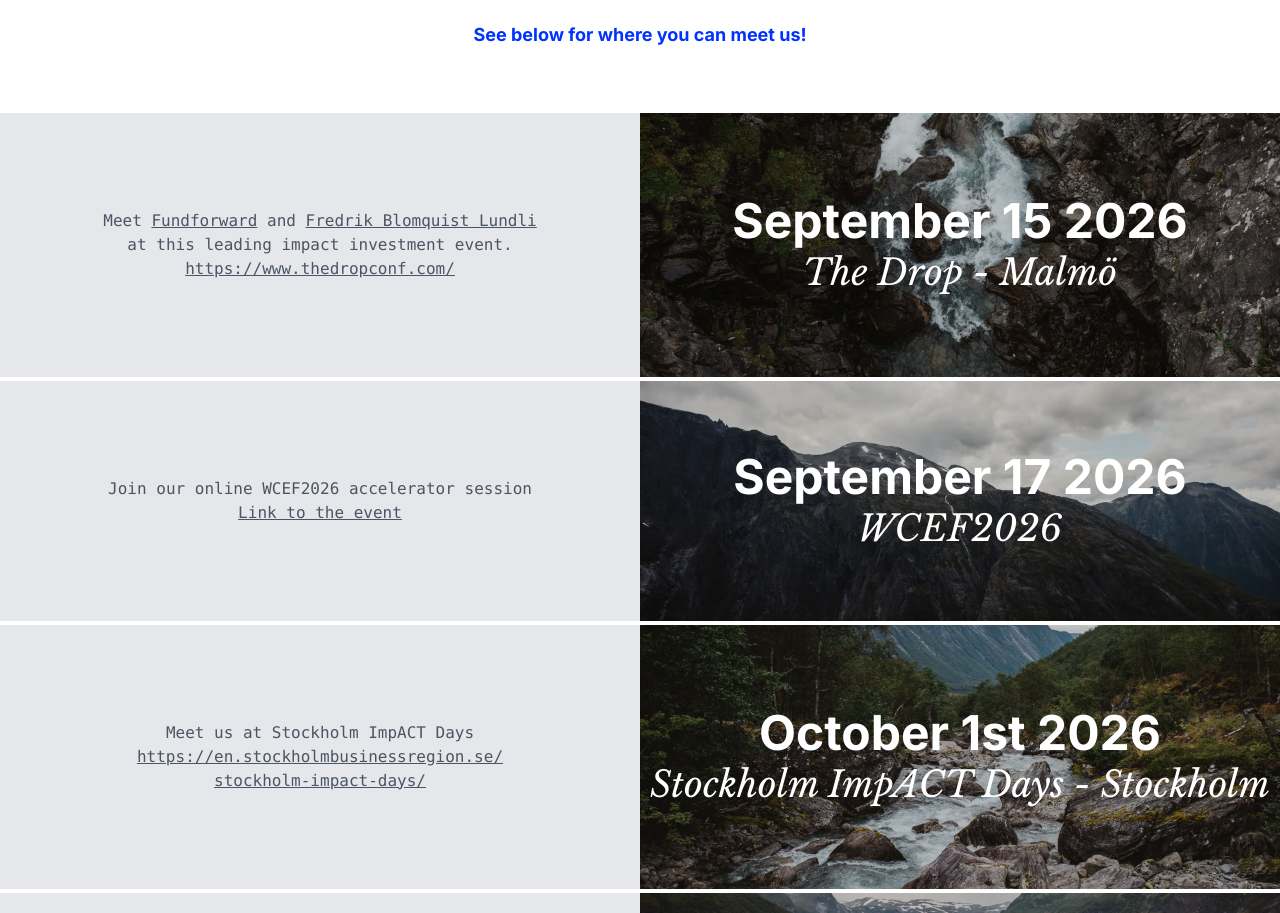
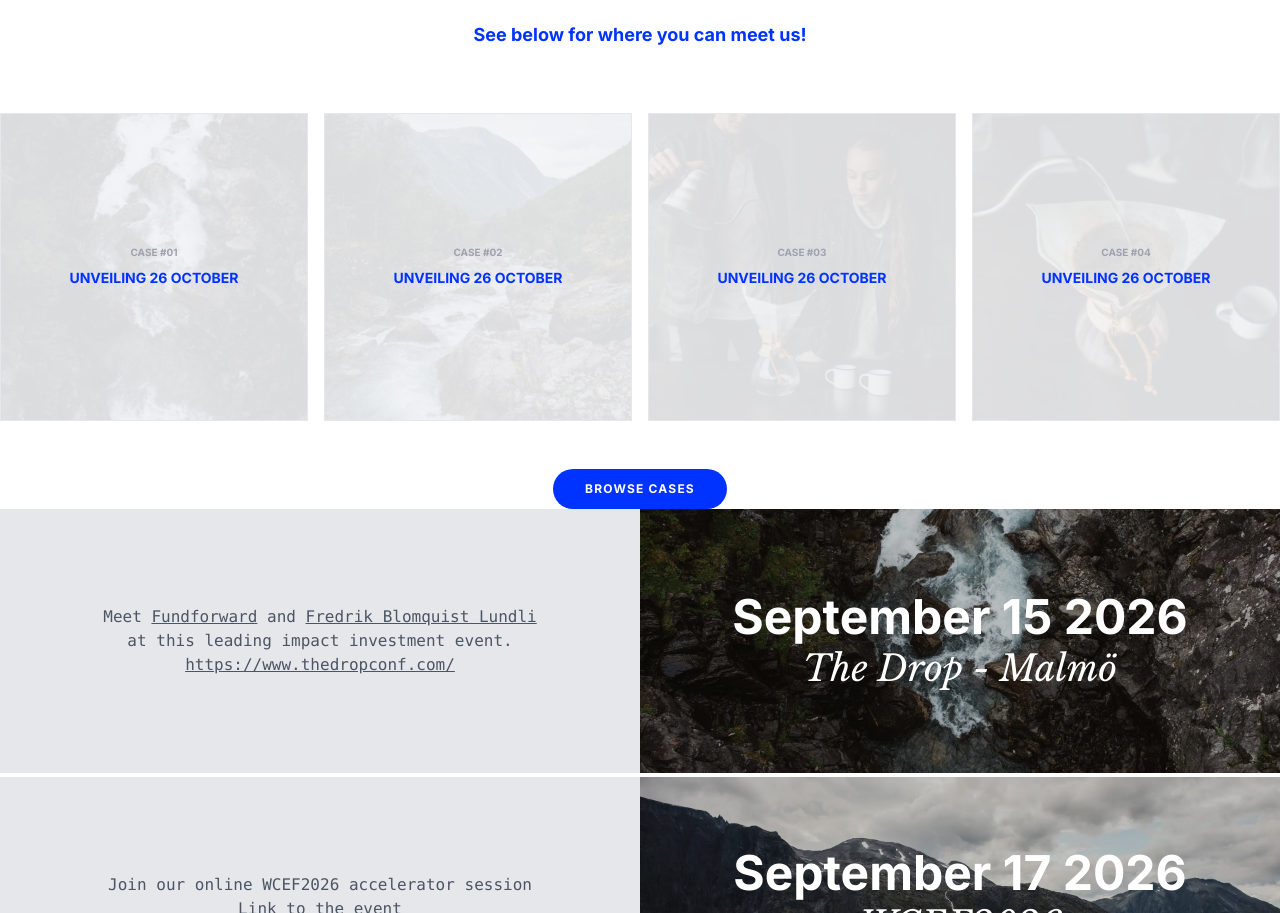
Before and after one commit to lernmark/nci, a plain HTML site: page index.html in a window 1280 px wide. Shown: the part 3419-4332 px from the top of the page. Drawn offline with nearby package versions, Linux system fonts and the light colour scheme.

Commit message:
New events

```diff
--- a/index.html
+++ b/index.html
@@ -329,6 +329,55 @@
             <p class="text-[#0033FF] text-lg font-bold">See below for where you can meet us!</p>
         </div>
 
+        <div class="grid grid-cols-1 sm:grid-cols-2 lg:grid-cols-4 gap-4">
+            <div
+                class="relative aspect-[16/4] md:aspect-square bg-gray-100 overflow-hidden flex flex-col items-center justify-center border border-gray-200 group">
+                <img src="images/DTS_NORDIC_by Gregory Woodman_002.webp"
+                    class="absolute inset-0 w-full h-full object-cover opacity-10 group-hover:opacity-20 transition"
+                    alt="">
+                <div class="relative z-10 text-center">
+                    <p class="text-[10px] uppercase font-bold text-gray-400 mb-2">Case #01</p>
+                    <p class="text-sm font-bold text-[#0033FF]">UNVEILING 26 OCTOBER</p>
+                </div>
+            </div>
+            <div
+                class="relative aspect-[16/4] md:aspect-square bg-gray-100 overflow-hidden flex flex-col items-center justify-center border border-gray-200 group">
+                <img src="images/DTS_NORDIC_by Gregory Woodman_003.webp"
+                    class="absolute inset-0 w-full h-full object-cover opacity-10 group-hover:opacity-20 transition"
+                    alt="">
+                <div class="relative z-10 text-center">
+                    <p class="text-[10px] uppercase font-bold text-gray-400 mb-2">Case #02</p>
+                    <p class="text-sm font-bold text-[#0033FF]">UNVEILING 26 OCTOBER</p>
+                </div>
+            </div>
+            <div
+                class="relative aspect-[16/4] md:aspect-square bg-gray-100 overflow-hidden flex flex-col items-center justify-center border border-gray-200 group">
+                <img src="images/DTS_NORDIC_by Gregory Woodman_008.webp"
+                    class="absolute inset-0 w-full h-full object-cover opacity-10 group-hover:opacity-20 transition"
+                    alt="">
+                <div class="relative z-10 text-center">
+                    <p class="text-[10px] uppercase font-bold text-gray-400 mb-2">Case #03</p>
+                    <p class="text-sm font-bold text-[#0033FF]">UNVEILING 26 OCTOBER</p>
+                </div>
+            </div>
+            <div
+                class="relative aspect-[16/4] md:aspect-square bg-gray-100 overflow-hidden flex flex-col items-center justify-center border border-gray-200 group">
+                <img src="images/DTS_NORDIC_by Gregory Woodman_0010.webp"
+                    class="absolute inset-0 w-full h-full object-cover opacity-10 group-hover:opacity-20 transition"
+                    alt="">
+                <div class="relative z-10 text-center">
+                    <p class="text-[10px] uppercase font-bold text-gray-400 mb-2">Case #04</p>
+                    <p class="text-sm font-bold text-[#0033FF]">UNVEILING 26 OCTOBER</p>
+                </div>
+            </div>
+        </div>
+        <div class="mt-12 text-center">
+            <button
+                class="bg-[#0033FF] text-white px-8 py-3 rounded-full font-bold uppercase tracking-widest text-xs">Browse
+                Cases</button>
+        </div>
+
+
         <div class="grid grid-cols-1 md:grid-cols-2">
             <div
                 class="relative h-[300px] md:h-auto flex flex-col justify-center items-center text-white order-1 md:order-2 md:mb-1">
```
